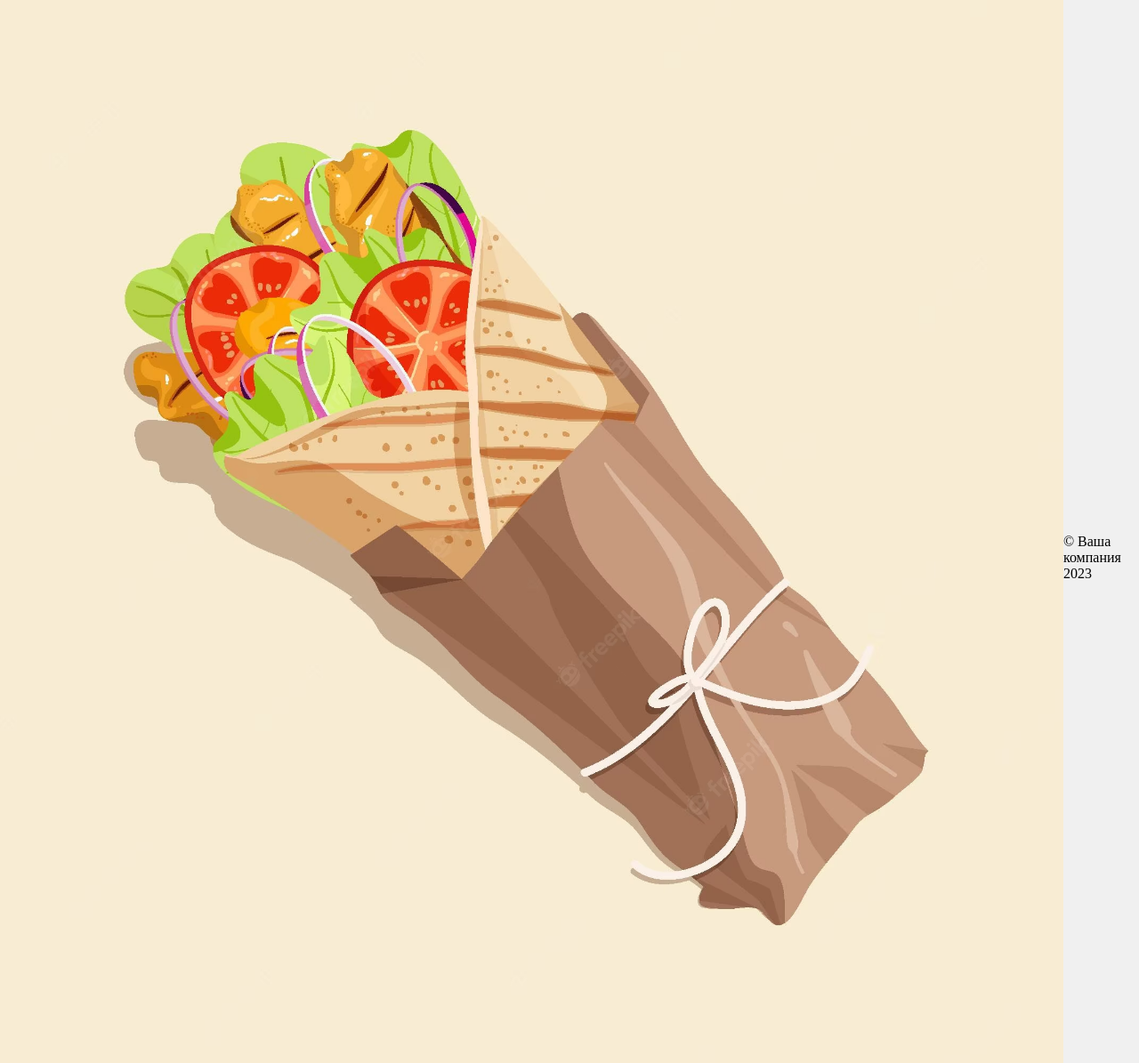
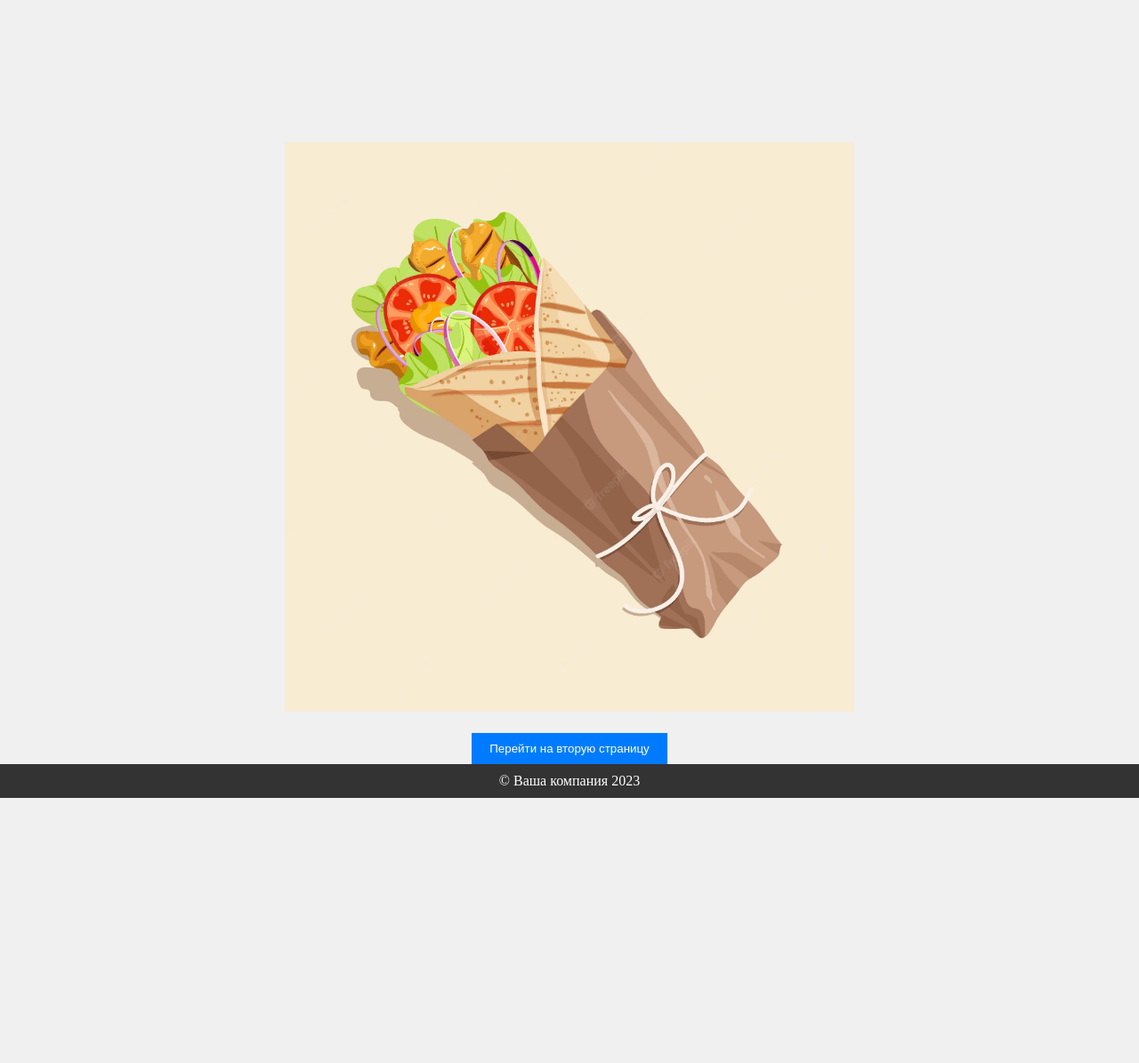
Before and after one commit to ugari4/bot_test_1.io, a plain HTML site: page index.html in a window 1280 px wide. Shown: the top 1195 px of the page at 89% size. After the commit the page ends 897 px from the top, so only its background shows below. Drawn offline with Linux system fonts and the light colour scheme.

Commit message:
Update styles.css

```diff
--- a/styles.css
+++ b/styles.css
@@ -2,26 +2,38 @@ body {
     margin: 0;
     padding: 0;
     display: flex;
-    justify-content: center;
-    align-items: center;
+    flex-direction: column;
+    justify-content: space-between;
     min-height: 100vh;
     background-color: #f0f0f0;
 }
 
 .main-content {
     text-align: center;
+    margin-top: 20vh;
 }
 
-img {
-    max-width: 100%;
+.center-image {
+    max-width: 50%;
     height: auto;
-    margin-bottom: 20px;
+    margin: 0 auto;
 }
 
-button {
+.center-button {
     background-color: #007bff;
     color: #fff;
     padding: 10px 20px;
     border: none;
     cursor: pointer;
+    display: block;
+    margin-top: 20px;
+    margin-left: auto;
+    margin-right: auto;
 }
+
+footer {
+    text-align: center;
+    padding: 10px;
+    background-color: #333;
+    color: #fff;
+}
```
